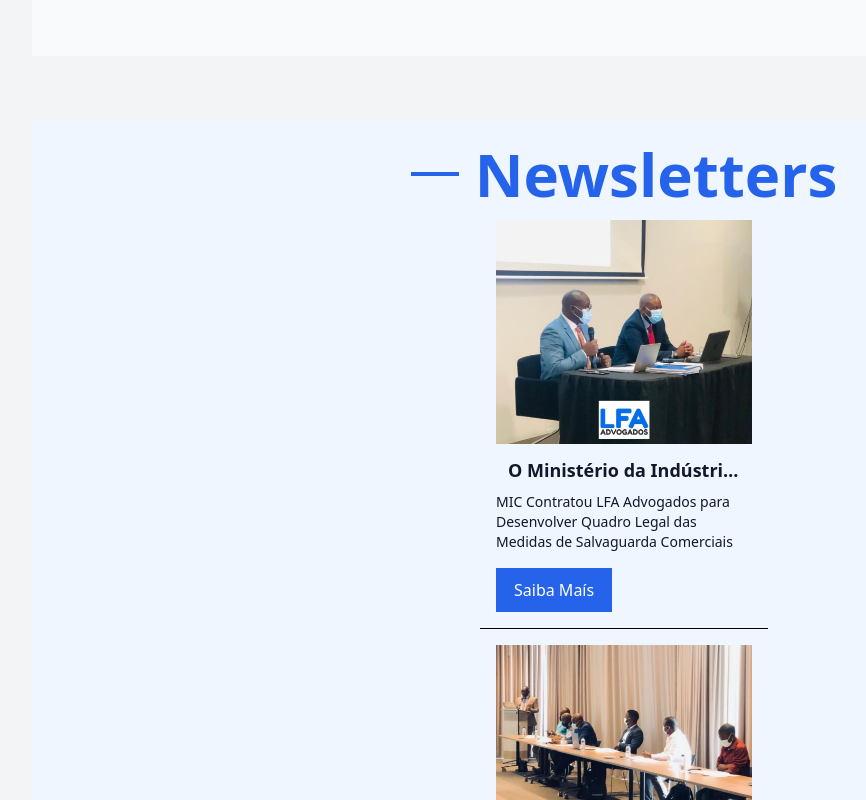
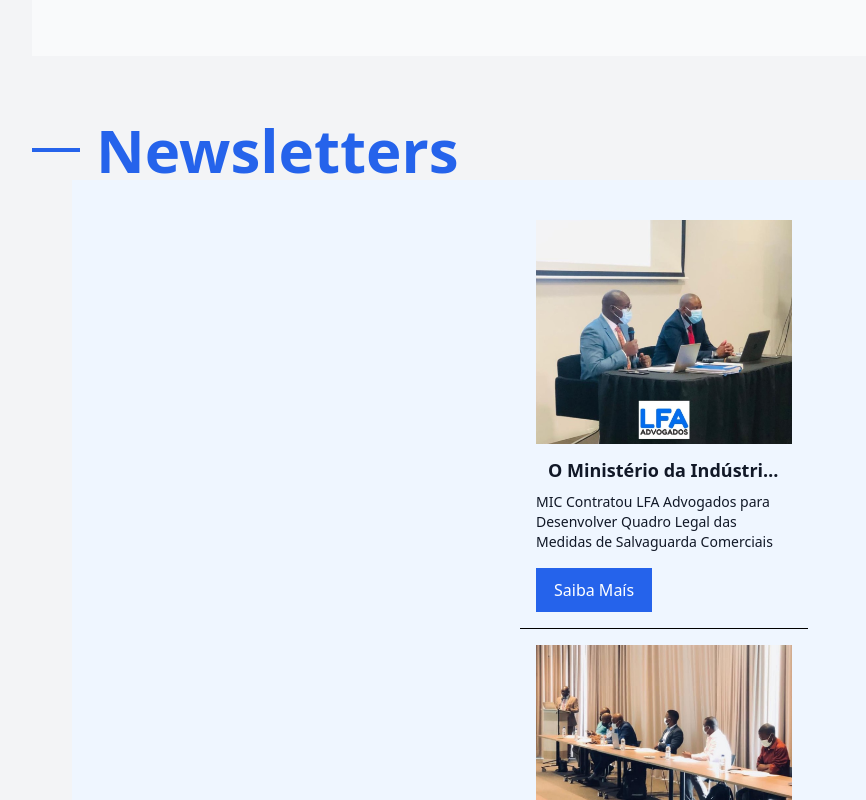
Before and after one commit to alexandre-mahumane/lfa_front, a React (Vite) app: page / in a window 1280 px wide. Shown: the part 1180-1980 px from the top of the page, without its empty margins (16-882 px from the left). Built offline with nearby package versions, Linux system fonts and the light colour scheme.

Commit message:
update: newsletter

```diff
--- a/src/components/article.jsx
+++ b/src/components/article.jsx
@@ -11,13 +11,12 @@ export const Article = () => {
   return (
     <article
       id={t("article.name")}
-      className="flex flex-col md:flex-row w-full justify-between space-y-10 md:space-y-0 md:space-x-10"
+      className="flex flex-col w-full  space-y-10 md:space-y-0 md:space-x-10"
     >
+      <div className="animate__animated animate__fadeInLeft">
+        <TitleComponent text={"Newsletters"} />
+      </div>
       <section className="md:p-6 w-full flex flex-col items-center bg-blue-50">
-        <div className="animate__animated animate__fadeInLeft">
-          <TitleComponent text={"Newsletters"} />
-        </div>
-
         <Card
           pic={photo}
           text={t("article.news1.title")}
@@ -39,7 +38,6 @@ export const Article = () => {
           title={t("article.news3.intro")}
         />
       </section>
-
     </article>
   );
 };
--- a/src/components/team.jsx
+++ b/src/components/team.jsx
@@ -70,7 +70,7 @@ export const Team = () => {
               <img
                 src={member.photo}
                 alt={member.name}
-                className="md:w-32 md:h-3 w-72 h-full object-fit rounded-lg shadow-lg transition-opacity duration-300 group-hover:opacity-70"
+                className=" md:h-80 w-64 h-full object-fit rounded-lg shadow-lg transition-opacity duration-300 group-hover:opacity-70"
               />
 
               <div className="absolute inset-0 flex-col flex  px-3 justify-end bg-black bg-opacity-50 opacity-0 group-hover:opacity-100 transition-opacity duration-300">
```
